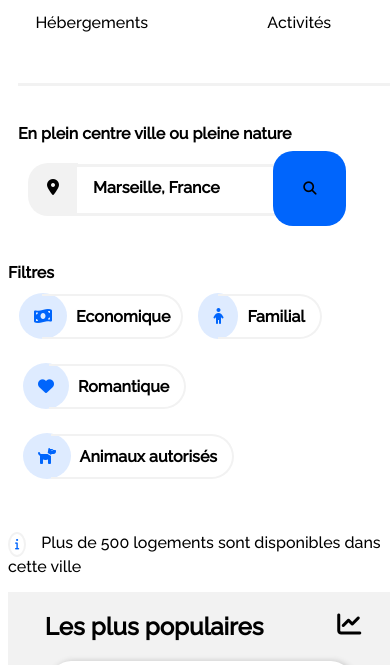
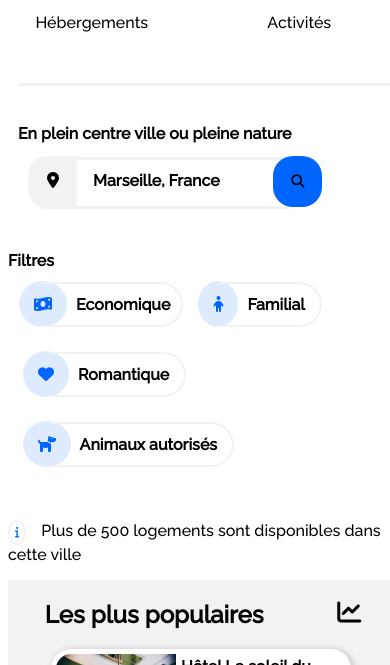
Before and after one commit to jawed92/JawedOURAOU_2_28022021, a plain HTML site: page index.html in a window 390 px wide. Shown: the part 103-768 px from the top of the page. Drawn offline with Linux system fonts and the light colour scheme.

Commit message:
iconrecherche media queries

```diff
--- a/style.css
+++ b/style.css
@@ -559,7 +559,7 @@ ul {
         display: inline-block;
         background-color: #0065FC;
         border: none;
-        padding: 30px;
+        padding: 18px;
         margin: -5px;
         margin-left: -20px;
         border-radius: 20px 20px 20px 20px;
```
